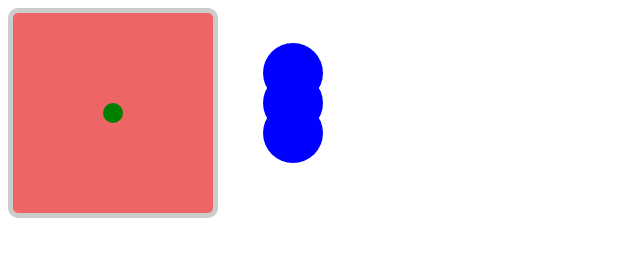
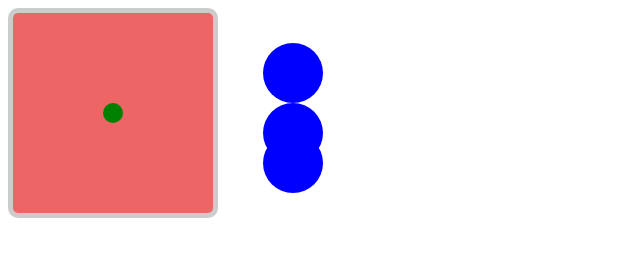
Before and after one commit to miguelpmmarques/shiftappens, a website: page ShiftAppens/testesMiguel/testBall.html in a window 1280 px wide. Shown: the whole page, without its empty margins (0-640 px from the left). Drawn offline with Linux system fonts and the light colour scheme.

Commit message:
Update testBall.css

```diff
--- a/ShiftAppens/testesMiguel/testBall.css
+++ b/ShiftAppens/testesMiguel/testBall.css
@@ -27,7 +27,7 @@
 }
 .ball2 {
     position: absolute;
-    top   : 60px;
+    top   : 90px;
     left  : 250px;
     width : 60px;
     height: 60px;
@@ -36,7 +36,7 @@
 }
 .ball3 {
     position: absolute;
-    top   : 90px;
+    top   : 120px;
     left  : 250px;
     width : 60px;
     height: 60px;
```
